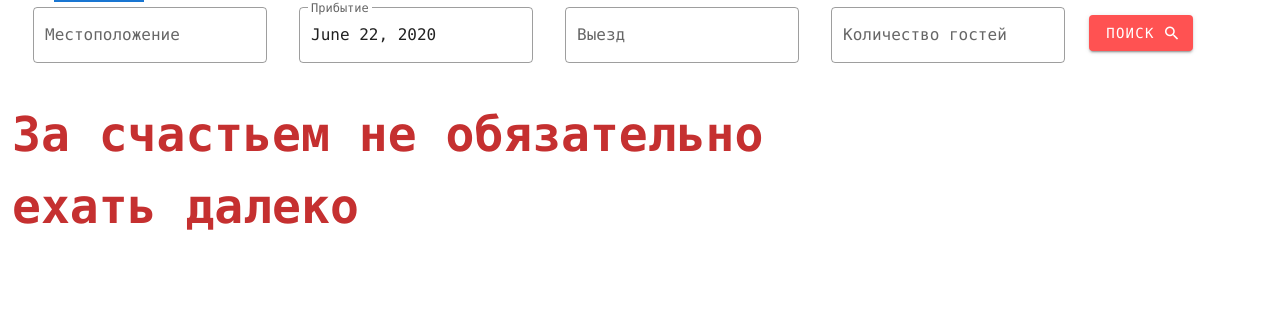
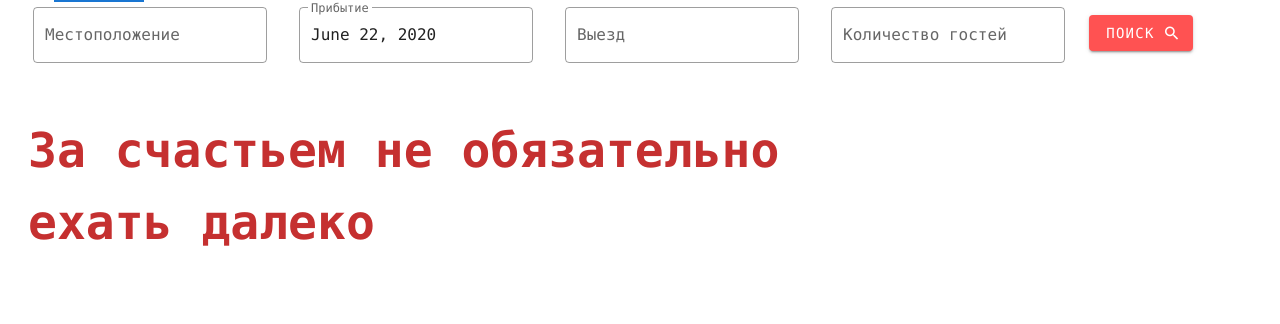
Before and after one commit to ShahzodSalimsakov/airbnb, a Nuxt app: page / in a window 1280 px wide. Shown: the part 186-510 px from the top of the page. Built offline with nearby package versions, Linux system fonts and the light colour scheme.

Commit message:
class p4

```diff
--- a/pages/index.vue
+++ b/pages/index.vue
@@ -4,7 +4,7 @@
 
     <section class="text-gray-700 body-font">
       <h1
-        class="title-font sm:text-5xl md:w-2/3 font-bold text-2xl mb-4 font-medium text-red-700"
+        class="title-font sm:text-5xl md:w-2/3 font-bold text-2xl mb-4 font-medium text-red-700 p-4"
       >
         За счастьем не обязательно ехать далеко
       </h1>
```
